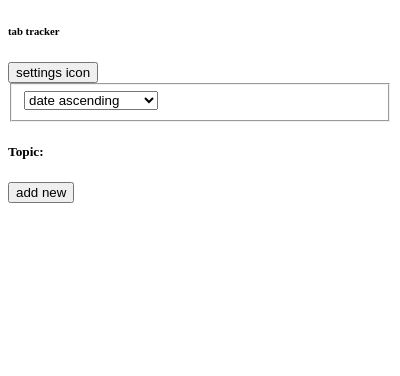
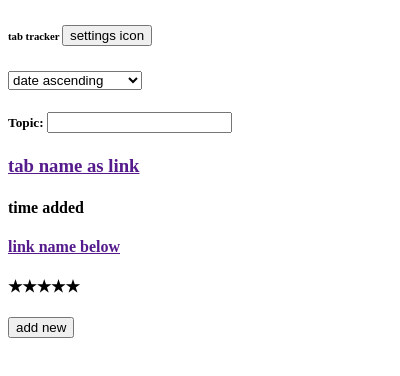
Before and after one commit to JenniferY3798/Tab-Organizer-HTN-2020-, a browser extension: page popup/popup.html in a window 400 px wide. Drawn offline with Linux system fonts and the light colour scheme.

Commit message:
added more placeholders

```diff
--- a/popup/popup.html
+++ b/popup/popup.html
@@ -3,31 +3,38 @@
 <html lang="en" xmlns="http://www.w3.org/1999/xhtml">
   <head>
     <meta charset="utf-8" />
-    <title></title>
+    <link rel="stylesheet" href="style.css">
   </head>
   <body>
     <div id="heading">
-        <h6>tab tracker</h6>
+      <h6>
+        tab tracker
         <button class="" id="settings-icon">settings icon</button>
+      </h6>
     </div>
     <div class="tab-body">
-        <fieldset>
-          <select id = "dropdown">
-            <option value = "date-asc"> date ascending </option>
-            <option value = "date-desc"> date descending </option>
-            <option value = "alphabetical"> alphabetically </option>
-            <option value = "ratings-asc"> ratings ascending </option>
-            <option value = "ratings-desc"> ratings descending </option>
+        <select id="dropdown">
+          <option value="date-asc"> date ascending </option>
+          <option value="date-desc"> date descending </option>
+          <option value="alphabetical"> alphabetically </option>
+          <option value="ratings-asc"> ratings ascending </option>
+          <option value="ratings-desc"> ratings descending </option>
         </select>
-        </fieldset>
-        <h5> Topic: <span id="topic-name"> </span> </h5>
+      <h5>
+        Topic: <span id="topic-name"> </span
+        ><input type="text" id="topic" name="topic" />
+      </h5>
 
       <div class="tab-item">
-          <h3> <a href = ""></a> </h3>
-          <h4> <a href = ""></a> </h4>
+        <h3><a href=""> tab name as link</a></h3>
+        <h4>time added</h4>
+        <h4><a href=""> link name below </a></h4>
+        <h4> ★★★★★ </h4>
       </div>
 
       <button class="" id="add-tab">add new</button>
+      <output for="" name="" id=""></output>
+
       <script src="popup.js"></script>
     </div>
   </body>
```
Lines whose indentation alone changed are shown as unchanged.
